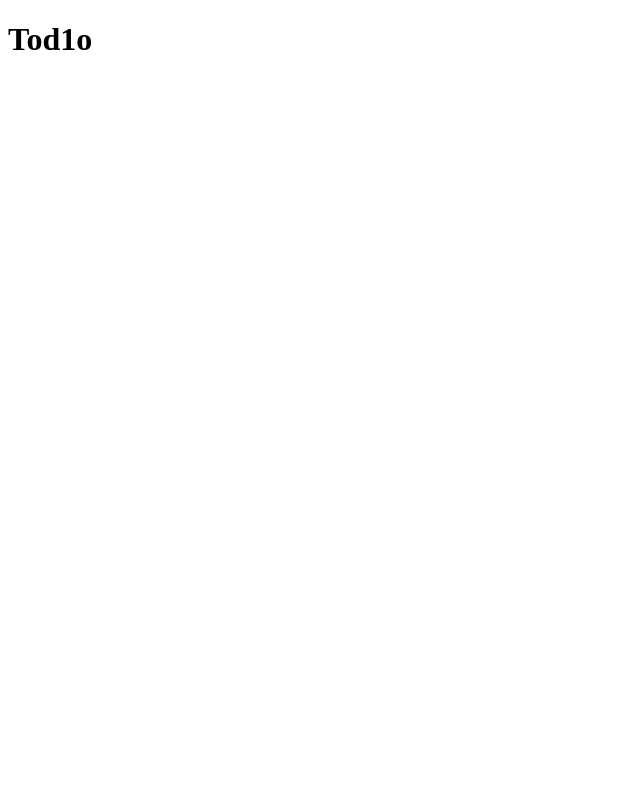
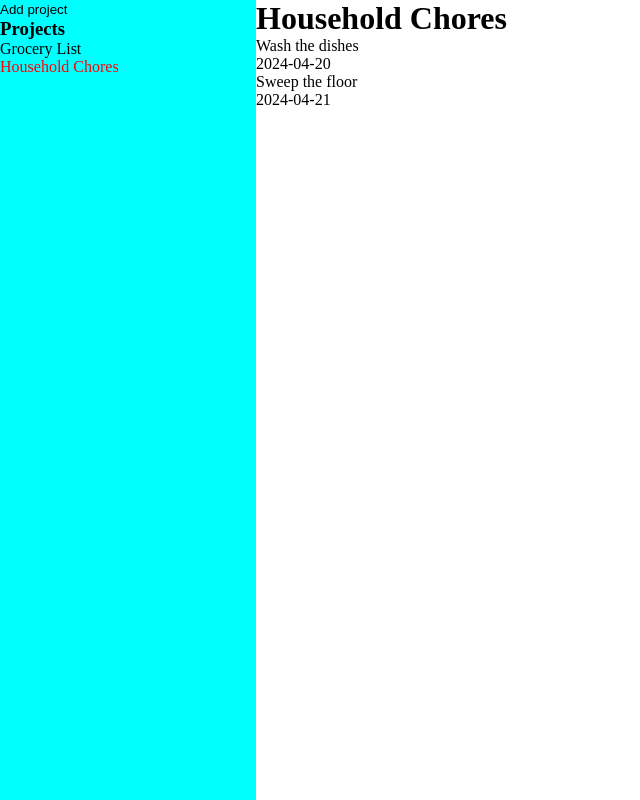
Before and after one commit to dZyad/todo-app, a website built with webpack: page src/index.html in a window 1280 px wide. Shown: the whole page, without its empty margins (0-640 px from the left). Built offline with nearby package versions, Linux system fonts and the light colour scheme.

Commit message:
Add basic render functionality

```diff
--- a/src/index.html
+++ b/src/index.html
@@ -6,7 +6,13 @@
     <title>ToDo or not Todo</title>
 </head>
 <body>
-    <h1>Tod1o</h1>
-
+    <div class="sidebar">
+        <button id="add-project">Add project</button>
+        <h3>Projects</h3>
+        <div id="project-sidebar">
+        </div>
+    </div>
+    <div class="content">
+    </div>
 </body>
 </html>
--- a/src/index.js
+++ b/src/index.js
@@ -1,6 +1,12 @@
-import { createTodo } from "./modules/todo";
-import { createProject, activeProject } from "./modules/project";
+import './style.css';
+import { renderCurrentProject, renderProjects } from './modules/render';
+import { initializeProjects } from './modules/loader';
 
 let projectList = [];
-console.log('2')
-export {projectList};
+
+initializeProjects();
+
+renderProjects();
+renderCurrentProject();
+
+export { projectList };
--- /dev/null
+++ b/src/modules/loader.js
@@ -0,0 +1,15 @@
+import { createProject, createTodo } from "./project";
+
+const initializeProjects = () => {
+    createProject("Grocery List", "Shopping list for the supermarket");
+
+    createTodo("Milk", "2024-04-18");
+    createTodo("Bread", "2024-04-18");
+
+    createProject("Household Chores", "Pending household tasks");
+
+    createTodo("Wash the dishes", "2024-04-20");
+    createTodo("Sweep the floor", "2024-04-21");
+};
+
+export { initializeProjects };
--- a/src/modules/project.js
+++ b/src/modules/project.js
@@ -1,28 +1,31 @@
 import { projectList } from "..";
-import { createTodo } from "./todo";
 
 const createProject = (name, description) => {
     _disableProjects();
-    const newProject = {
-        name: name,
-        description: description,
+    projectList.push({
+        name,
+        description,
         todos: [],
         active: true,
-        addTodo(todo) {
-            this.todos.push(todo);
-        }
-    };
-    projectList.push(newProject);
+    });
 }
 
-const _disableProjects = () => {
+const createTodo = (name, dueDate) => {
+    activeProject().todos.push({
+        name,
+        dueDate,
+        complete: false
+    });
+}
+
+function _disableProjects() {
     for (const project of projectList) {
         project.active = false;
     }
 }
 
-const activeProject = () => {
+function activeProject() {
     return projectList.find(project => project.active);
 }
 
-export { createProject, activeProject };
+export { createProject, activeProject, createTodo };
--- /dev/null
+++ b/src/modules/render.js
@@ -0,0 +1,44 @@
+import { projectList } from "..";
+
+const projectSidebar = document.querySelector('#project-sidebar');
+const content = document.querySelector('.content');
+
+function renderProjects() {
+    projectList.forEach((project, index) => {
+        const projects = document.createElement('div');
+        //projects.dataset.value = index;
+        projects.classList.add('projects');
+        if (project.active) {
+            projects.classList.add('active');
+        }
+        projects.textContent = project.name;
+
+        projectSidebar.appendChild(projects);
+    });
+}
+
+function renderCurrentProject() {
+    const activeProject = projectList.find(project => project.active);
+    const projectName = document.createElement('h1');
+    projectName.textContent = activeProject.name;
+    content.append(projectName);
+    renderTodos(activeProject.todos);
+}
+
+function renderTodos(todos) {
+    console.log(todos);
+    for (const todo of todos) {
+        const todoBlock = document.createElement('div');
+        const name = document.createElement('p');
+        const dueDate = document.createElement('p');
+
+        name.textContent = todo.name;
+        dueDate.textContent = todo.dueDate;
+
+        todoBlock.append(name);
+        todoBlock.append(dueDate);
+        content.append(todoBlock);
+    }
+}
+
+export { renderProjects, renderCurrentProject };
--- a/src/modules/todo.js
+++ /dev/null
@@ -1,12 +0,0 @@
-const createTodo = (title, dueDate) => {
-    return {
-        title: title,
-        dueDate: dueDate,
-        completed: false,
-        toggleCompleted() {
-            this.completed = !this.completed;
-        }
-    };
-};
-
-export { createTodo };
--- /dev/null
+++ b/src/style.css
@@ -0,0 +1,26 @@
+* {
+    margin: 0;
+    padding: 0;
+    box-sizing: border-box;
+}
+
+body {
+    display: grid;
+    grid-template-columns: 1fr 4fr;
+    height: 100dvh;
+    width: 100dvw;
+}
+
+.sidebar {
+    grid-column: 1 / 2;
+    background-color: aqua;
+}
+
+.active {
+    color: red;
+}
+
+button {
+    background-color: inherit;
+    border: 0;
+}
```
